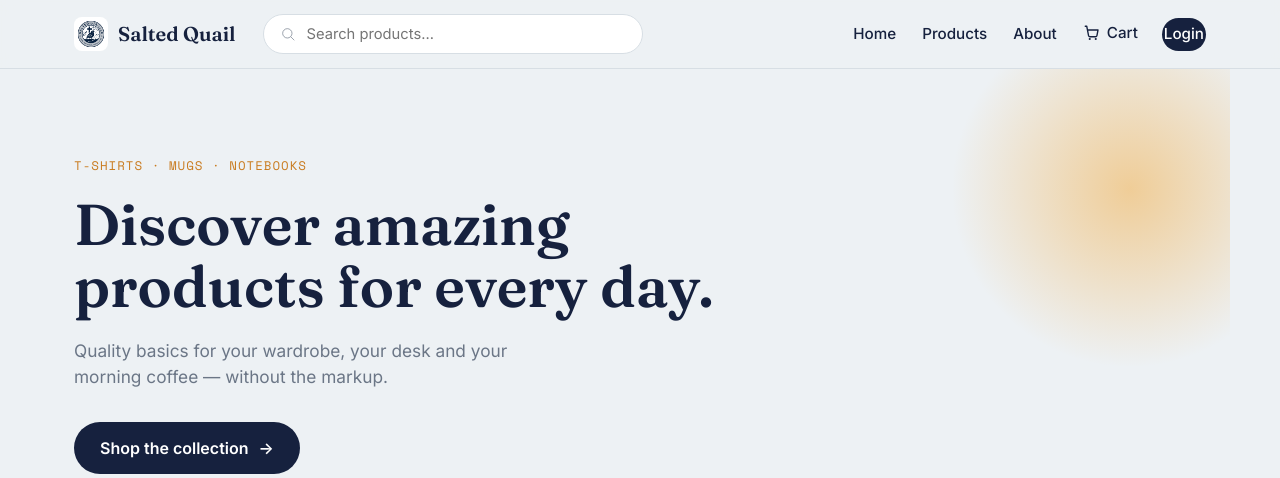
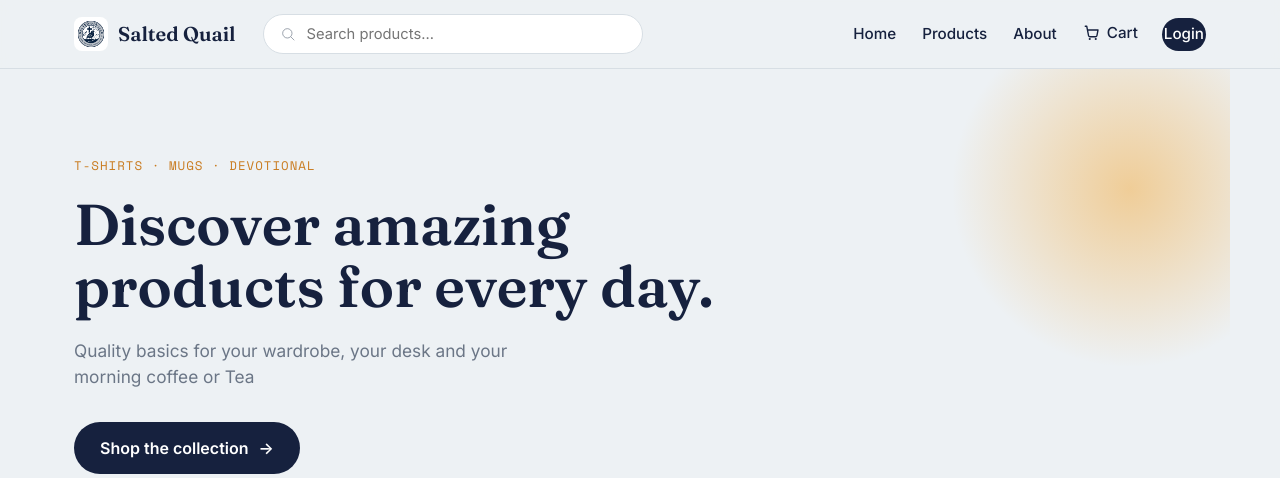
Before and after one commit to waveclyf/SaltedQuail, a Flask app: page / in a window 1280 px wide. Shown: the top 478 px of the page. Run offline with Flask 3, Linux system fonts and the light colour scheme.

Commit message:
slight changes in wordings and writings

```diff
--- a/templates/home.html
+++ b/templates/home.html
@@ -49,9 +49,9 @@
     <section class="hero">
         <div class="hero-accent" aria-hidden="true"></div>
         <div class="hero-inner">
-            <p class="eyebrow">T-Shirts &middot; Mugs &middot; Notebooks</p>
+            <p class="eyebrow">T-Shirts &middot; Mugs &middot; Devotional</p>
             <h1>Discover amazing<br>products for every day.</h1>
-            <p class="hero-sub">Quality basics for your wardrobe, your desk and your morning coffee &mdash; without the markup.</p>
+            <p class="hero-sub">Quality basics for your wardrobe, your desk and your morning coffee or Tea</p>
             <a class="cta" href="#products-section">Shop the collection <span aria-hidden="true">&rarr;</span></a>
         </div>
     </section>
```
